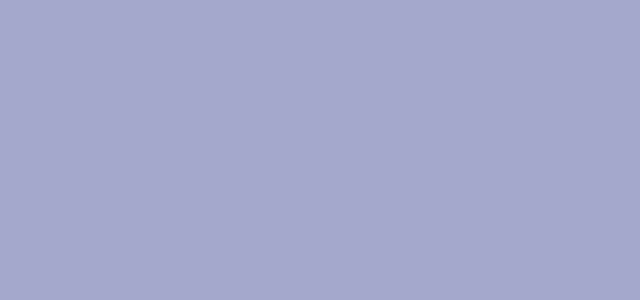
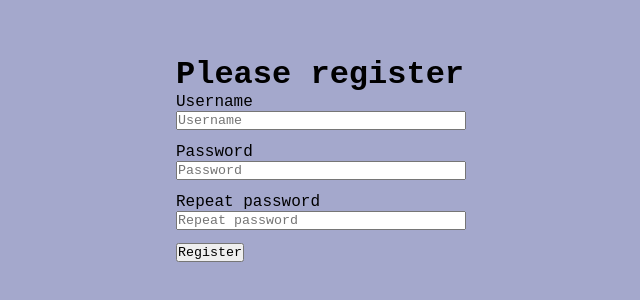
Before and after one commit to Glebkiselev11/task-management-client, a Vue app: page /register in a window 1280 px wide. Shown: the part 244-544 px from the top of the page, without its empty margins (319-959 px from the left). Built offline with nearby package versions, Linux system fonts and the light colour scheme.

Commit message:
register page

```diff
--- a/src/App.vue
+++ b/src/App.vue
@@ -15,8 +15,20 @@ body {
   background: rgb(164, 168, 204);
 }
 
+
 .container {
   margin: 0 auto;
   max-width: 1200px;
 }
+
+.input-wrap {
+  display: flex;
+  flex-direction: column;
+  height: 50px;
+}
+
+.form-sign {
+  width: 290px;
+  margin: 300px auto;
+}
 </style>
--- a/src/router/index.js
+++ b/src/router/index.js
@@ -14,6 +14,11 @@ const routes = [
     name: 'Login',
     component: () => import('@/views/Login'),
   },
+  {
+    path: '/register',
+    name: 'Register',
+    component: () => import('@/views/Register'),
+  },
 ];
 
 const router = new VueRouter({
--- a/src/views/Login.vue
+++ b/src/views/Login.vue
@@ -1,6 +1,6 @@
 <template>
-  <form class="form-signin">
-    <h1 class="h3 mb-3 font-weight-normal">Please sign in</h1>
+  <form class="form-signin form-sign" @submit.prevent="submit()">
+    <h1>Please sign in</h1>
 
     <div class="input-wrap">
       <label for="inputUsername">Username</label>
@@ -9,6 +9,7 @@
         type="text"
         id="inputUsername"
         placeholder="Username"
+        required
       />
     </div>
 
@@ -19,6 +20,7 @@
         type="password"
         id="inputPassword"
         placeholder="Password"
+        required
       />
     </div>
 
@@ -29,7 +31,6 @@
     >{{errorMessage}}</ErrorMessage>
 
     <button
-      @click.prevent="submit()"
       type="submit"
     >Sign in</button>
   </form>
@@ -77,16 +78,3 @@ export default {
   },
 };
 </script>
-
-<style scoped>
-.form-signin {
-  width: 25%;
-  margin: auto;
-}
-
-.input-wrap {
-  display: flex;
-  flex-direction: column;
-  height: 50px;
-}
-</style>
--- /dev/null
+++ b/src/views/Register.vue
@@ -0,0 +1,106 @@
+<template>
+  <form class="form-signup form-sign" @submit.prevent="submit()">
+    <h1>Please register</h1>
+
+    <div class="input-wrap">
+      <label for="inputUsername">Username</label>
+      <input
+        v-model="username"
+        type="text"
+        id="inputUsername"
+        placeholder="Username"
+        required
+      />
+    </div>
+
+    <div class="input-wrap">
+      <label for="inputPassword">Password</label>
+      <input
+        v-model="password"
+        type="password"
+        id="inputPassword"
+        placeholder="Password"
+        required
+      />
+    </div>
+
+    <div class="input-wrap">
+      <label for="inputPasswordRepeat">Repeat password</label>
+      <input
+        v-model="passwordRepeat"
+        type="password"
+        id="inputPasswordRepeat"
+        placeholder="Repeat password"
+        required
+      />
+    </div>
+
+    <!-- Сообщение об ошибке -->
+    <ErrorMessage
+      v-if="errorMessage"
+      key="error"
+    >{{errorMessage}}</ErrorMessage>
+
+    <!-- Если все успешно -->
+    <div v-if="statusText">
+      <span class="status-text">{{statusText}}</span>
+      <router-link to="login">Go login</router-link>
+    </div>
+
+    <button
+      v-else
+      type="submit"
+    >Register</button>
+  </form>
+</template>
+
+<script>
+import axios from 'axios';
+
+export default {
+  name: 'Register',
+  data: () => ({
+    username: '',
+    password: '',
+    passwordRepeat: '',
+    errorMessage: null,
+    statusText: null, // Ответ с сервера (если не пришло ошибки)
+    axiosConfig: {
+      headers: {
+        'Content-Type': 'application/x-www-form-urlencoded',
+      }
+    }
+  }),
+
+  methods: {
+    async submit() {
+      if (this.password !== this.passwordRepeat) {
+        this.errorMessage = 'Passwords not equals';
+        return
+      }
+
+      this.errorMessage = null;
+
+      const params = new URLSearchParams();
+      params.append('username', this.username);
+      params.append('password', this.password);
+
+      try {
+        const { statusText } = await axios.post('/auth/signup',  params, this.axiosConfig);
+        this.statusText = statusText;
+      } catch (error) {
+        if (error.response) {
+          this.errorMessage = error.response.data.message;
+        }
+      }
+    },
+  }
+}
+</script>
+
+<style scoped>
+
+.status-text {
+  color: green;
+}
+</style>
```
